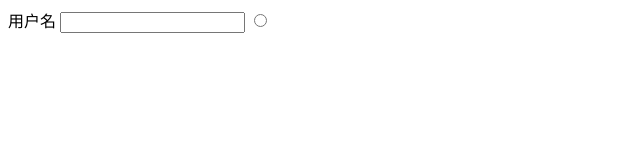
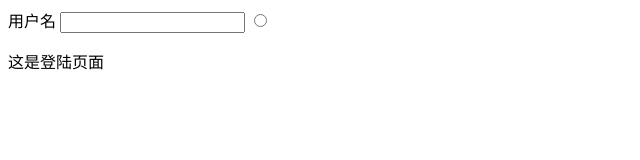
Before and after one commit to zhengChengLuan/testApp, a plain HTML site: page 1227/login.html in a window 1280 px wide. Shown: the whole page, without its empty margins (0-640 px from the left). Drawn offline with Linux system fonts and the light colour scheme.

Commit message:
modi login.page

```diff
--- a/1227/login.html
+++ b/1227/login.html
@@ -10,5 +10,6 @@
 		<input type="text">
 		<input type="radio">
 	</form>
+	<p>这是登陆页面</p>
 </body>
 </html>
```
